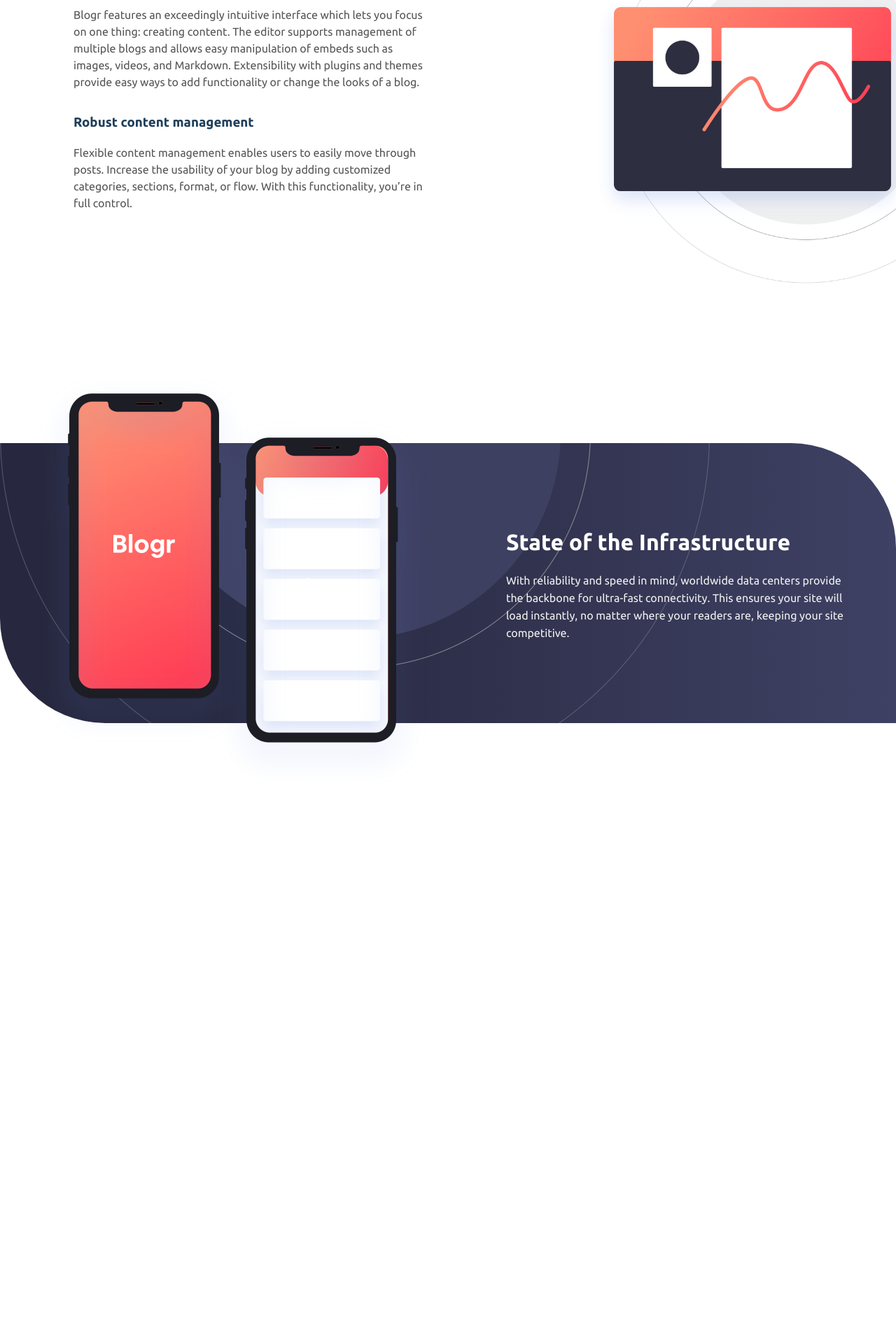
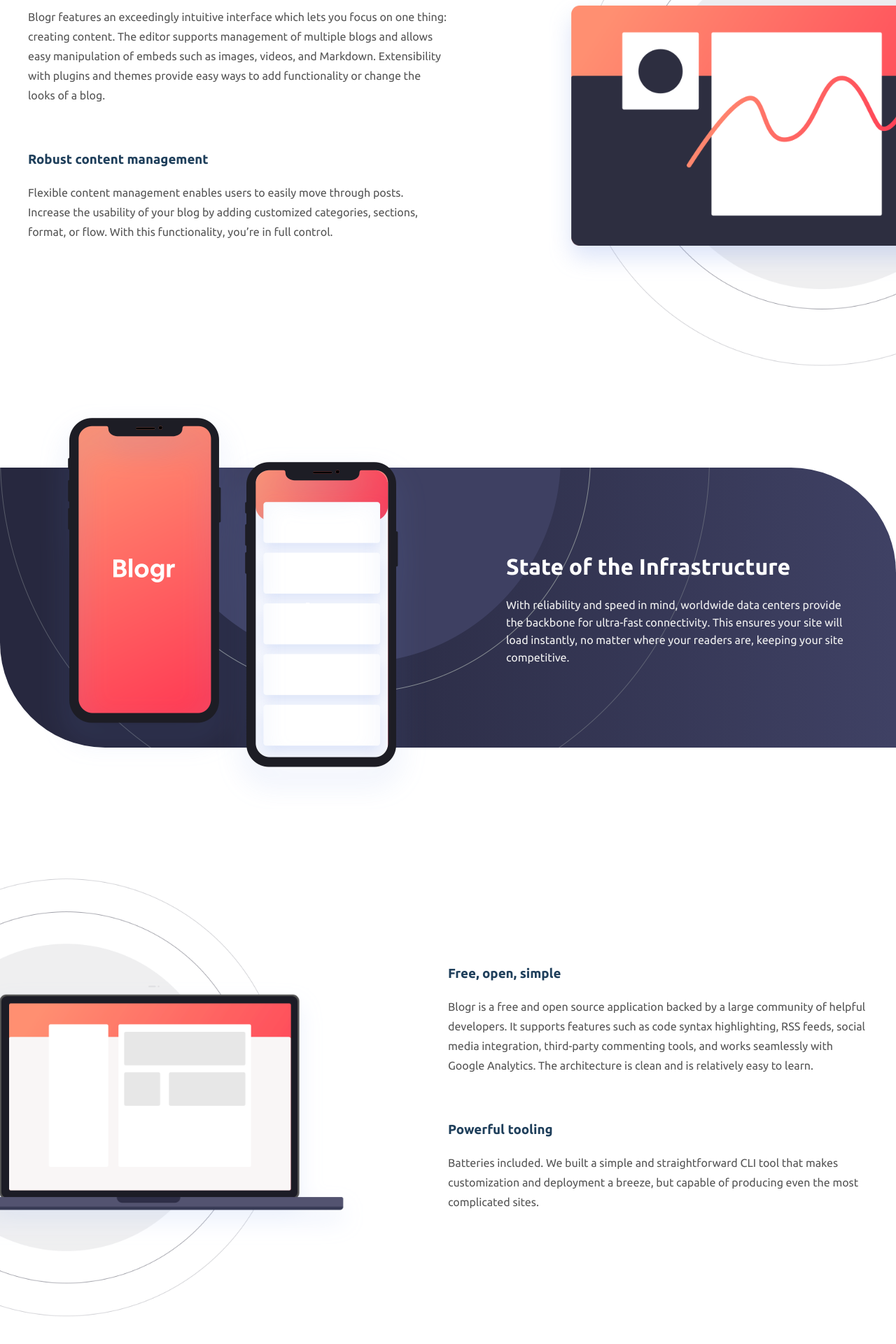
Before and after one commit to tina234/blogr, a Vue app: page / in a window 1280 px wide. Shown: the part 794-2714 px from the top of the page at 70% size. Before the commit the page ends 1918 px from the top, so only its background shows below. Built offline with nearby package versions, Linux system fonts and the light colour scheme.

Commit message:
added desktop-mode section and footer

```diff
--- a/src/components/Desktop-mode.vue
+++ b/src/components/Desktop-mode.vue
@@ -0,0 +1,30 @@
+<template>
+    <div class="desk-mode-cont">
+        <div class="desk-mode-png">
+            <div class="desk-img-box">
+                <img src="../assets/illustration-laptop-desktop.png" alt="">
+            </div>
+            <div class="desk-text-box">
+                <div>
+                    <h3>Free, open, simple</h3>
+                    <p>Blogr is a free and open source application backed by a large community of helpful developers. It supports features such as code syntax highlighting, RSS feeds, social media integration, third-party commenting tools, and works seamlessly with Google Analytics. The architecture is clean and is relatively easy to learn.</p>
+                </div>
+                <div>
+                    <h3>Powerful tooling</h3>
+                    <p>Batteries included. We built a simple and straightforward CLI tool that makes customization and deployment a breeze, but capable of producing even the most complicated sites.</p>
+                </div>
+            </div>
+        </div>
+    </div>
+</template>
+
+<script>
+export default {
+
+}
+</script>
+
+<style lang="scss">
+    @import "../scss/desktop-mode.scss";
+
+</style>
--- /dev/null
+++ b/src/components/Footer.vue
@@ -0,0 +1,38 @@
+<template>
+    <div class="footer-cont">
+        <div class="footer-box">
+            <h2>Blogr</h2>
+            <div>
+                <h3>Product</h3>
+                <p>Overview</p>
+                <p>Pricing</p>
+                <p>Marketplace</p>
+                <p>Features</p>
+                <p>Integrations</p>
+            </div>
+            <div>
+                <h3>Company</h3>
+                <p>About</p>
+                <p>Team</p>
+                <p>Blog</p>
+                <p>Careers</p>
+            </div>
+            <div>
+                <h3>Connect</h3>
+                <p>Contact</p>
+                <p>Newsletter</p>
+                <p>LinkedIn</p>
+            </div>
+        </div>
+    </div>
+</template>
+
+<script>
+export default {
+
+}
+</script>
+
+<style lang="scss">
+ @import "../scss/footer.scss";
+</style>
--- a/src/components/Introduction.vue
+++ b/src/components/Introduction.vue
@@ -17,7 +17,6 @@
             </div>
         </div>
     </div>
-
 </template>
 
 <script>
--- a/src/scss/desktop-mode.scss
+++ b/src/scss/desktop-mode.scss
@@ -0,0 +1,53 @@
+$Dark-blue: hsl(208, 49%, 24%);
+
+
+.desk-mode-cont {
+    margin: 250px 0;
+
+    .desk-mode-png {
+        display: flex;
+        align-items: center;
+        flex-wrap: wrap;
+
+
+        .desk-img-box {
+            flex-basis: 450px;
+            flex-grow: 1;
+            position: relative;
+            height: 500px;
+
+            img {
+                position: relative;
+                top: 50%;
+                right: 50%;
+                width: 125%;
+                transform: translate(12%, -50%);
+                z-index: -1;
+            }
+        }
+
+        .desk-text-box {
+            flex-basis: 450px;
+            flex-grow: 1;
+            display: flex;
+            flex-direction: column;
+            padding: 10px 20px;
+
+
+            div {
+                max-width: 600px;
+                width: 100%;
+                line-height: 28px;
+                margin-bottom: 30px;
+
+                h3 {
+                    color: $Dark-blue;
+                }
+
+                p {
+                    color: #555;
+                }
+            }
+        }
+    }
+}
--- /dev/null
+++ b/src/scss/footer.scss
@@ -0,0 +1,32 @@
+.footer-cont {
+    background-color: hsl(240, 10%, 16%);
+    border-top-right-radius: 150px;
+
+    .footer-box {
+        max-width: 1200px;
+        width: 100%;
+        margin: 0 auto;
+        padding: 100px 50px;
+        display: flex;
+        justify-content: space-between;
+
+        h2 {
+            padding: 0 20px;
+            margin: 0px;
+            color: #fff;
+            font-size: 40px;
+        }
+
+        > div {
+
+            h3 {
+                color: #fff;
+            }
+
+            p {
+                color: #b3b3b3;
+
+            }
+        }
+    }
+}
--- a/src/scss/introduction.scss
+++ b/src/scss/introduction.scss
@@ -2,7 +2,7 @@
 
 
 .intro-cont {
-    margin: 115px 0;
+    margin: 150px 0;
 
     h2 {
         margin-bottom: 25px;
@@ -21,14 +21,15 @@
             flex-grow: 1;
             display: flex;
             flex-direction: column;
-            align-items: center;
+            align-items: flex-end;
             padding: 10px 20px;
 
 
             div {
-                max-width: 500px;
+                max-width: 600px;
                 width: 100%;
-                line-height: 24px;
+                line-height: 28px;
+                margin-bottom: 30px;
 
                 h3 {
                     color: $Dark-blue;
@@ -41,7 +42,7 @@
         }
 
         .png-box {
-            flex-basis: 350px;
+            flex-basis: 450px;
             flex-grow: 1;
             position: relative;
             height: 500px;
@@ -50,7 +51,7 @@
                 position: relative;
                 top: 50%;
                 left: 50%;
-                width: 100%;
+                width: 120%;
                 transform: translate(-25%, -50%);
                 z-index: -1;
             }
--- a/src/views/Home.vue
+++ b/src/views/Home.vue
@@ -4,6 +4,7 @@
 		<Introduction/>
 		<State/>
 		<DesktopMode/>
+		<Footer/>
 	</div>
 </template>
 
@@ -13,6 +14,7 @@
 import Introduction from "@/components/Introduction.vue";
 import State from "@/components/State.vue";
 import DesktopMode from "@/components/Desktop-mode.vue";
+import Footer from "@/components/Footer.vue";
 
 	export default {
 		components: {
@@ -20,6 +22,7 @@
 			Introduction,
 			State,
 			DesktopMode,
+			Footer
 		}
 	}
 </script>
```
Also changed, not shown: src/assets/illustration-laptop-desktop.png (added).
